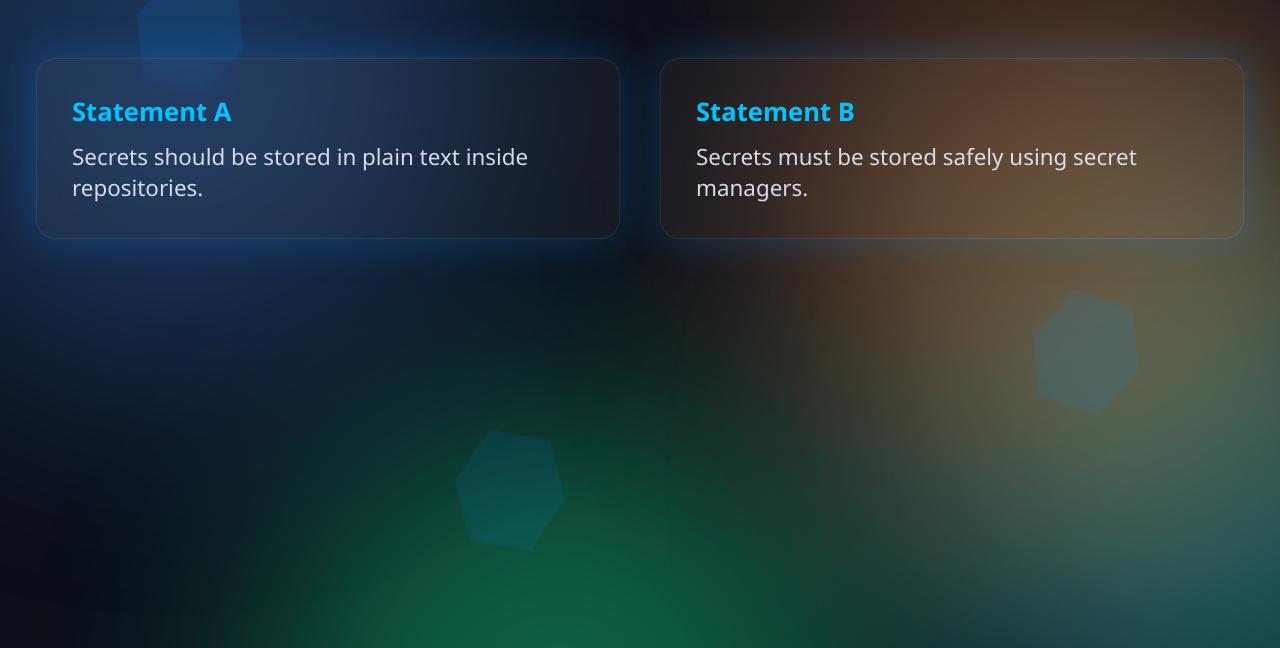
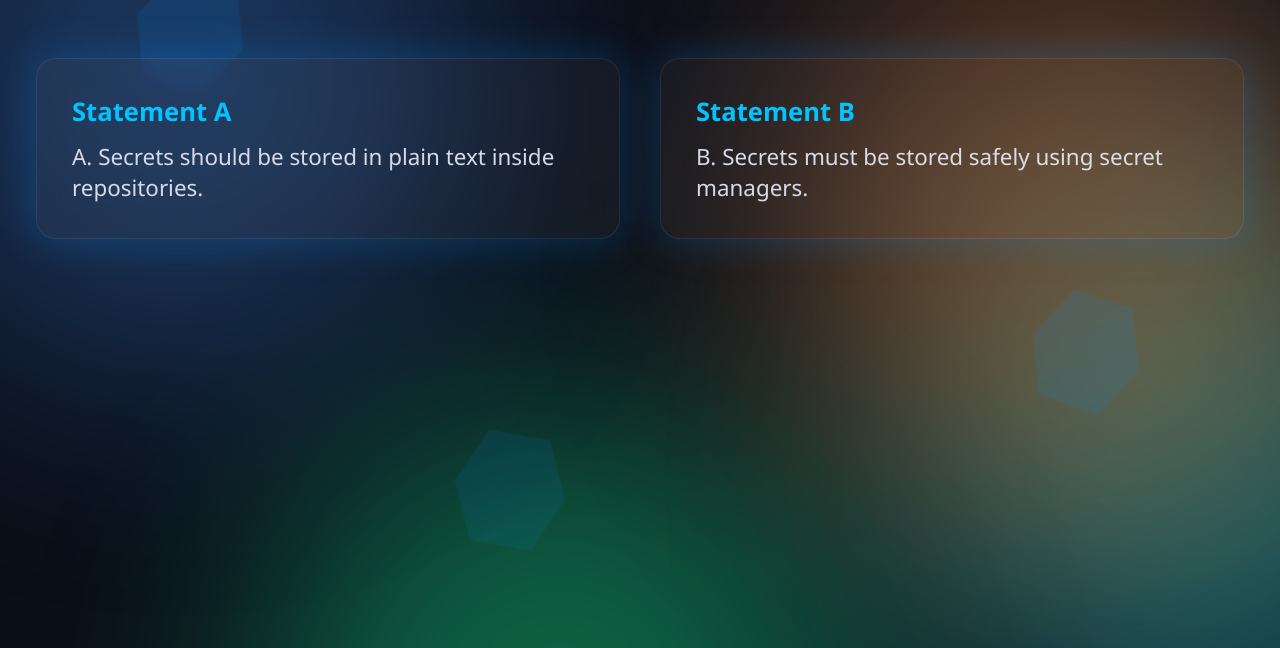
Before and after one commit to Divakarm15/Devops_demo, a plain HTML site: page index.html in a window 1280 px wide. Shown: the part 152-800 px from the top of the page. Drawn offline with Linux system fonts and the light colour scheme.

Commit message:
Update index.html

```diff
--- a/index.html
+++ b/index.html
@@ -129,12 +129,12 @@
 <div class="wrapper">
     <div class="card">
         <div class="label">Statement A</div>
-        <div class="text" id="statementA">Secrets should be stored in plain text inside repositories.</div>
+        <div class="text" id="statementA">A. Secrets should be stored in plain text inside repositories.</div>
     </div>
 
     <div class="card">
         <div class="label">Statement B</div>
-        <div class="text" id="statementB">Secrets must be stored safely using secret managers.</div>
+        <div class="text" id="statementB">B. Secrets must be stored safely using secret managers.</div>
     </div>
 </div>
 
```
